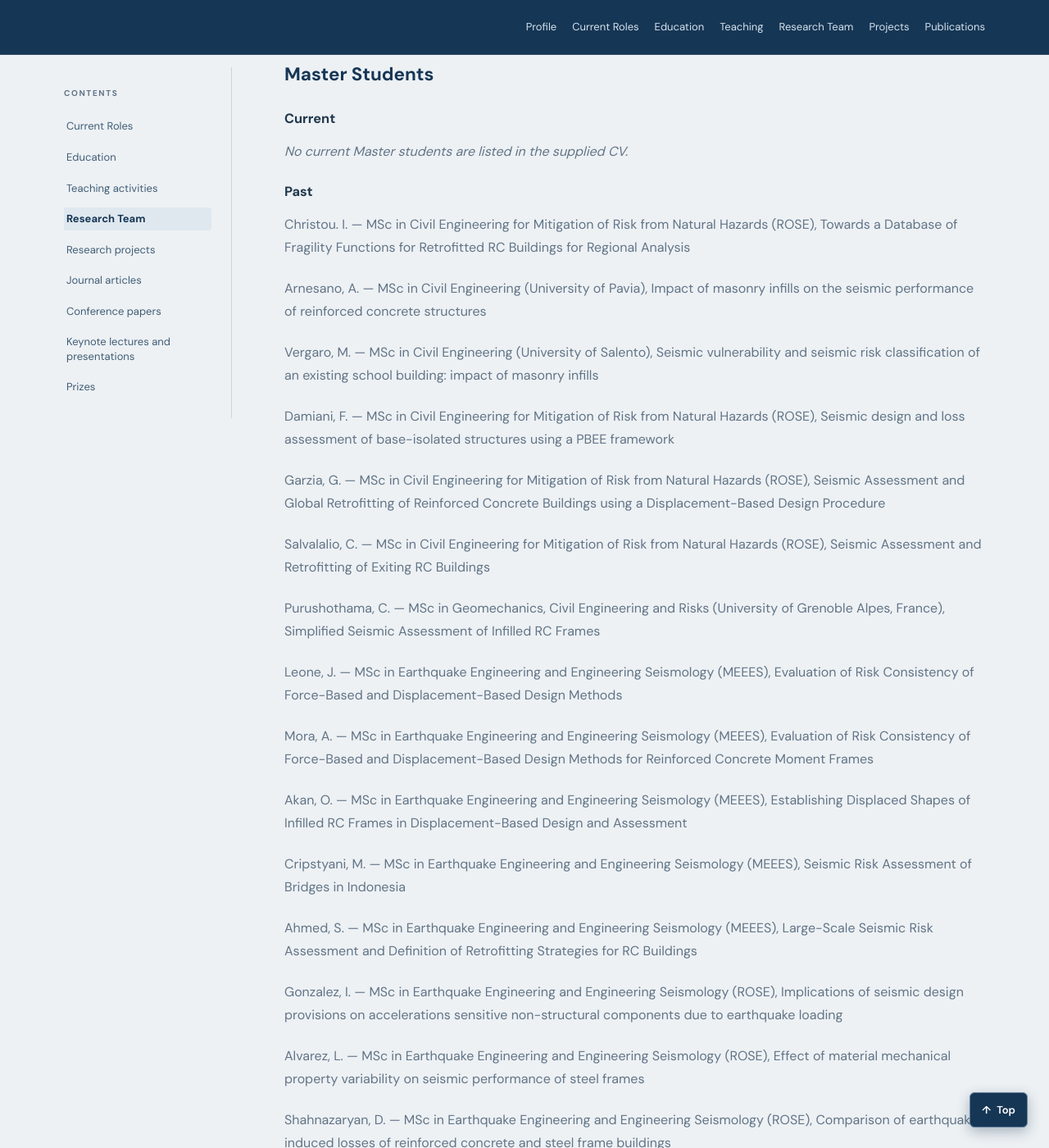
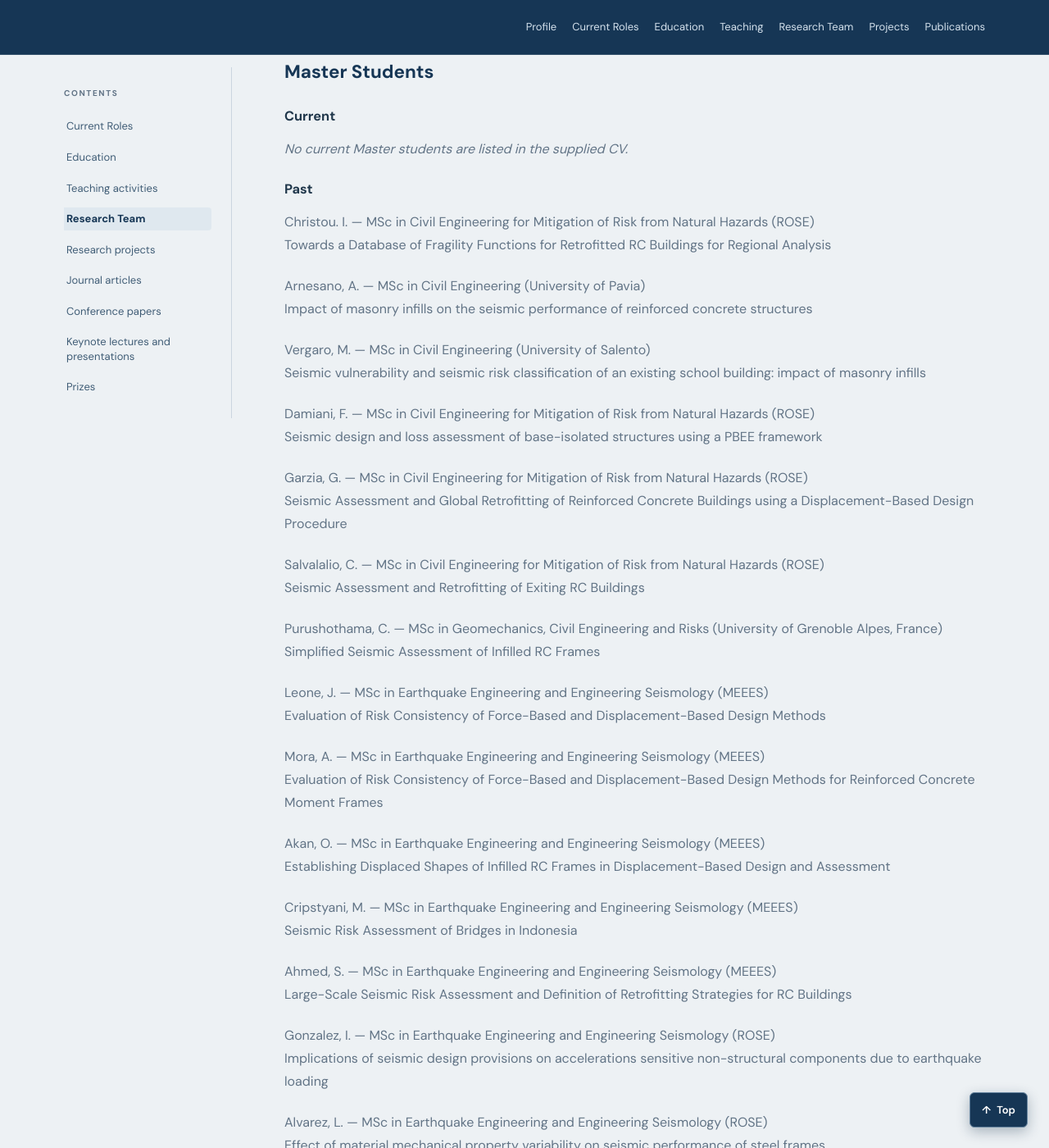
Before and after one commit to rncmonteiro/cv, a Jekyll site: the page built from index.md, in a window 1280 px wide and 1400 px high, scrolled down 6634 px. Shown: the whole window at 82% size. Built offline with Jekyll 4.4.1, drawn with Linux system fonts in a browser that asks for light colours; some of the changed text lies outside the part shown.

Commit message:
Add files via upload

```diff
--- a/_includes/content/team.md
+++ b/_includes/content/team.md
@@ -39,7 +39,7 @@
 
 <div style="margin:14px 0 22px;">
   <div style="border:0 !important;"><strong>Nicola Scattarreggia</strong> (Italy)</div>
-  <div style="margin:6px 0 0 18px;">
+  <div style="margin:5px 0 0; padding:0;">
     <div style="margin:3px 0; border:0 !important;">- Risk assessment and retrofitting of existing bridges</div>
     <div style="margin:3px 0; border:0 !important;">- Multi-hazard vulnerability and robustness assessment of existing bridges</div>
   </div>
@@ -51,7 +51,7 @@
 
 <div style="margin:14px 0 22px;">
   <div style="border:0 !important;"><strong>Andres Abarca Jimenez</strong> (Costa Rica)</div>
-  <div style="margin:6px 0 0 18px;">
+  <div style="margin:5px 0 0; padding:0;">
     <div style="margin:3px 0; border:0 !important;">- Risk assessment and management of existing reinforced concrete bridges</div>
     <div style="margin:3px 0; border:0 !important;">- Seismic vulnerability of residential buildings and reinforced concrete bridges in Algeria</div>
   </div>
@@ -69,7 +69,7 @@
 
 <div style="margin:14px 0 22px;">
   <div style="border:0 !important;"><strong>Gerard O’Reilly</strong> (Ireland)</div>
-  <div style="margin:6px 0 0 18px;">
+  <div style="margin:5px 0 0; padding:0;">
     <div style="margin:3px 0; border:0 !important;">- Advanced assessment of seismic performance and collapse probability of existing masonry-infilled reinforced concrete buildings (Main supervisor: Prof. Rui Pinho, University of Pavia)</div>
     <div style="margin:3px 0; border:0 !important;">- Risk analysis of critical infrastructure (Main supervisor: Prof. Michele Calvi, IUSS Pavia)</div>
   </div>
@@ -193,98 +193,146 @@
 
 #### Past
 
-Christou. I. — MSc in Civil Engineering for Mitigation of Risk from Natural Hazards (ROSE), Towards a Database of Fragility Functions for Retrofitted RC Buildings for Regional Analysis
+Christou. I. — MSc in Civil Engineering for Mitigation of Risk from Natural Hazards (ROSE)
+Towards a Database of Fragility Functions for Retrofitted RC Buildings for Regional Analysis
 
-Arnesano, A. — MSc in Civil Engineering (University of Pavia), Impact of masonry infills on the seismic performance of reinforced concrete structures
+Arnesano, A. — MSc in Civil Engineering (University of Pavia)
+Impact of masonry infills on the seismic performance of reinforced concrete structures
 
-Vergaro, M. — MSc in Civil Engineering (University of Salento), Seismic vulnerability and seismic risk classification of an existing school building: impact of masonry infills
+Vergaro, M. — MSc in Civil Engineering (University of Salento)
+Seismic vulnerability and seismic risk classification of an existing school building: impact of masonry infills
 
-Damiani, F. — MSc in Civil Engineering for Mitigation of Risk from Natural Hazards (ROSE), Seismic design and loss assessment of base-isolated structures using a PBEE framework
+Damiani, F. — MSc in Civil Engineering for Mitigation of Risk from Natural Hazards (ROSE)
+Seismic design and loss assessment of base-isolated structures using a PBEE framework
 
-Garzia, G. — MSc in Civil Engineering for Mitigation of Risk from Natural Hazards (ROSE), Seismic Assessment and Global Retrofitting of Reinforced Concrete Buildings using a Displacement-Based Design Procedure
+Garzia, G. — MSc in Civil Engineering for Mitigation of Risk from Natural Hazards (ROSE)
+Seismic Assessment and Global Retrofitting of Reinforced Concrete Buildings using a Displacement-Based Design Procedure
 
-Salvalalio, C. — MSc in Civil Engineering for Mitigation of Risk from Natural Hazards (ROSE), Seismic Assessment and Retrofitting of Exiting RC Buildings
+Salvalalio, C. — MSc in Civil Engineering for Mitigation of Risk from Natural Hazards (ROSE)
+Seismic Assessment and Retrofitting of Exiting RC Buildings
 
-Purushothama, C. — MSc in Geomechanics, Civil Engineering and Risks (University of Grenoble Alpes, France), Simplified Seismic Assessment of Infilled RC Frames
+Purushothama, C. — MSc in Geomechanics, Civil Engineering and Risks (University of Grenoble Alpes, France)
+Simplified Seismic Assessment of Infilled RC Frames
 
-Leone, J. — MSc in Earthquake Engineering and Engineering Seismology (MEEES), Evaluation of Risk Consistency of Force-Based and Displacement-Based Design Methods
+Leone, J. — MSc in Earthquake Engineering and Engineering Seismology (MEEES)
+Evaluation of Risk Consistency of Force-Based and Displacement-Based Design Methods
 
-Mora, A. — MSc in Earthquake Engineering and Engineering Seismology (MEEES), Evaluation of Risk Consistency of Force-Based and Displacement-Based Design Methods for Reinforced Concrete Moment Frames
+Mora, A. — MSc in Earthquake Engineering and Engineering Seismology (MEEES)
+Evaluation of Risk Consistency of Force-Based and Displacement-Based Design Methods for Reinforced Concrete Moment Frames
 
-Akan, O. — MSc in Earthquake Engineering and Engineering Seismology (MEEES), Establishing Displaced Shapes of Infilled RC Frames in Displacement-Based Design and Assessment
+Akan, O. — MSc in Earthquake Engineering and Engineering Seismology (MEEES)
+Establishing Displaced Shapes of Infilled RC Frames in Displacement-Based Design and Assessment
 
-Cripstyani, M. — MSc in Earthquake Engineering and Engineering Seismology (MEEES), Seismic Risk Assessment of Bridges in Indonesia
+Cripstyani, M. — MSc in Earthquake Engineering and Engineering Seismology (MEEES)
+Seismic Risk Assessment of Bridges in Indonesia
 
-Ahmed, S. — MSc in Earthquake Engineering and Engineering Seismology (MEEES), Large-Scale Seismic Risk Assessment and Definition of Retrofitting Strategies for RC Buildings
+Ahmed, S. — MSc in Earthquake Engineering and Engineering Seismology (MEEES)
+Large-Scale Seismic Risk Assessment and Definition of Retrofitting Strategies for RC Buildings
 
-Gonzalez, I. — MSc in Earthquake Engineering and Engineering Seismology (ROSE), Implications of seismic design provisions on accelerations sensitive non-structural components due to earthquake loading
+Gonzalez, I. — MSc in Earthquake Engineering and Engineering Seismology (ROSE)
+Implications of seismic design provisions on accelerations sensitive non-structural components due to earthquake loading
 
-Alvarez, L. — MSc in Earthquake Engineering and Engineering Seismology (ROSE), Effect of material mechanical property variability on seismic performance of steel frames
+Alvarez, L. — MSc in Earthquake Engineering and Engineering Seismology (ROSE)
+Effect of material mechanical property variability on seismic performance of steel frames
 
-Shahnazaryan, D. — MSc in Earthquake Engineering and Engineering Seismology (ROSE), Comparison of earthquake-induced losses of reinforced concrete and steel frame buildings
+Shahnazaryan, D. — MSc in Earthquake Engineering and Engineering Seismology (ROSE)
+Comparison of earthquake-induced losses of reinforced concrete and steel frame buildings
 
-Rica, V. — MSc Erasmus Mundus in Earthquake Engineering and Engineering Seismology (MEEES), Integrated Seismic Risk in Palestine
+Rica, V. — MSc Erasmus Mundus in Earthquake Engineering and Engineering Seismology (MEEES)
+Integrated Seismic Risk in Palestine
 
-Carofilis, W. — MSc in Earthquake Engineering and Engineering Seismology (ROSE), Seismic Loss Assessment and Retrofitting Strategies of a RC School Building
+Carofilis, W. — MSc in Earthquake Engineering and Engineering Seismology (ROSE)
+Seismic Loss Assessment and Retrofitting Strategies of a RC School Building
 
-Bellotti, V. — MSc in Earthquake Engineering and Engineering Seismology (ROSE), Seismic assessment of low-rise masonry buildings in Groningen’s province (NL)
+Bellotti, V. — MSc in Earthquake Engineering and Engineering Seismology (ROSE)
+Seismic assessment of low-rise masonry buildings in Groningen’s province (NL)
 
-Zampieri, S. — MSc in Earthquake Engineering and Engineering Seismology (ROSE), Human-Induced Seismicity in Groningen: Prioritization of risk assessments and Resilience-Based Design
+Zampieri, S. — MSc in Earthquake Engineering and Engineering Seismology (ROSE)
+Human-Induced Seismicity in Groningen: Prioritization of risk assessments and Resilience-Based Design
 
-Bagavasingam, T. — MSc Erasmus Mundus in Earthquake Engineering and Engineering Seismology (MEEES), Development of Fragility Curves for RC Buildings in Northern Algeria
+Bagavasingam, T. — MSc Erasmus Mundus in Earthquake Engineering and Engineering Seismology (MEEES)
+Development of Fragility Curves for RC Buildings in Northern Algeria
 
-Mercurio, A. — MSc in Earthquake Engineering and Engineering Seismology (ROSE), Floor Response Spectrum for Seismic Design: Intervention on a High-Rise Building in Milan
+Mercurio, A. — MSc in Earthquake Engineering and Engineering Seismology (ROSE)
+Floor Response Spectrum for Seismic Design: Intervention on a High-Rise Building in Milan
 
-Borozan J. — MSc in Earthquake Engineering and Engineering Seismology (ROSE), Seismic assessment of RC buildings considering soil-structure interaction
+Borozan J. — MSc in Earthquake Engineering and Engineering Seismology (ROSE)
+Seismic assessment of RC buildings considering soil-structure interaction
 
-O’Hearne N. — MSc in Earthquake Engineering and Engineering Seismology (ROSE), Seismic numerical assessment of historical buildings
+O’Hearne N. — MSc in Earthquake Engineering and Engineering Seismology (ROSE)
+Seismic numerical assessment of historical buildings
 
-Musta P. — MSc Erasmus Mundus in Earthquake Engineering and Engineering Seismology (MEEES), Simplified Numerical Models for Seismic Performance of CFSTs
+Musta P. — MSc Erasmus Mundus in Earthquake Engineering and Engineering Seismology (MEEES)
+Simplified Numerical Models for Seismic Performance of CFSTs
 
-Gaviria A. — MSc in Risk and Emergency Management, Database of standards, practices and procedures for disaster risk reduction
+Gaviria A. — MSc in Risk and Emergency Management
+Database of standards, practices and procedures for disaster risk reduction
 
-Sarchi, L. — MSc in Risk and Emergency Management, Numerical modeling of non-engineered structures
+Sarchi, L. — MSc in Risk and Emergency Management
+Numerical modeling of non-engineered structures
 
-Perdomo C. — MSc Erasmus Mundus in Earthquake Engineering and Engineering Seismology (MEEES), Use of Generalized Force Vectors for multi-mode pushover analysis of bridges
+Perdomo C. — MSc Erasmus Mundus in Earthquake Engineering and Engineering Seismology (MEEES)
+Use of Generalized Force Vectors for multi-mode pushover analysis of bridges
 
-Kalemi, B. — MSc Erasmus Mundus in Earthquake Engineering and Engineering Seismology (MEEES), Seismic Performance of RC Filled Steel Columns
+Kalemi, B. — MSc Erasmus Mundus in Earthquake Engineering and Engineering Seismology (MEEES)
+Seismic Performance of RC Filled Steel Columns
 
-Mystiliadi, A. — MSc Erasmus Mundus in Earthquake Engineering and Engineering Seismology (MEEES), Steel fibres reinforced concrete in static and dynamic conditions
+Mystiliadi, A. — MSc Erasmus Mundus in Earthquake Engineering and Engineering Seismology (MEEES)
+Steel fibres reinforced concrete in static and dynamic conditions
 
-Qu, L. — MSc Erasmus Mundus in Earthquake Engineering and Engineering Seismology (MEEES), Seismic performance of RC structures with mixed steel-FRP rebars
+Qu, L. — MSc Erasmus Mundus in Earthquake Engineering and Engineering Seismology (MEEES)
+Seismic performance of RC structures with mixed steel-FRP rebars
 
-Vecere, A. — MSc in Risk and Emergency Management, Post Disaster Needs Assessment – Shelter structures
+Vecere, A. — MSc in Risk and Emergency Management
+Post Disaster Needs Assessment – Shelter structures
 
-Ejiofor, M. — MSc in Risk and Emergency Management, Flood Risk Model for Nigeria
+Ejiofor, M. — MSc in Risk and Emergency Management
+Flood Risk Model for Nigeria
 
-Civiletti, G. — MSc in Risk and Emergency Management, Improved models for increased seismic risk awareness
+Civiletti, G. — MSc in Risk and Emergency Management
+Improved models for increased seismic risk awareness
 
-Jiang, Y. — MSc in Earthquake Engineering and Engineering Seismology (ROSE), Sustainable High-Performance Concrete-Steel Tubular Columns for Seismic Areas
+Jiang, Y. — MSc in Earthquake Engineering and Engineering Seismology (ROSE)
+Sustainable High-Performance Concrete-Steel Tubular Columns for Seismic Areas
 
-Ahmed, K. — MSc in Risk and Emergency Management, Seismic Risk Assessment in Pakistan
+Ahmed, K. — MSc in Risk and Emergency Management
+Seismic Risk Assessment in Pakistan
 
-Ghazaryan, A. — MSc in Risk and Emergency Management, Disaster risk financing and insurance strategy
+Ghazaryan, A. — MSc in Risk and Emergency Management
+Disaster risk financing and insurance strategy
 
-Keramat, S. — MSc in Risk and Emergency Management, Reducing Disaster Risk through Promotion of Rights and Good Governance
+Keramat, S. — MSc in Risk and Emergency Management
+Reducing Disaster Risk through Promotion of Rights and Good Governance
 
-Zhang, X. — MSc in Earthquake Engineering and Engineering Seismology (ROSE), Different Approaches to Derive Analytical Fragility Functions of Bridges
+Zhang, X. — MSc in Earthquake Engineering and Engineering Seismology (ROSE)
+Different Approaches to Derive Analytical Fragility Functions of Bridges
 
-Zelaschi, C. — MSc in Earthquake Engineering and Engineering Seismology (ROSE), Systemic characterization of RC bridges for seismic loss assessment
+Zelaschi, C. — MSc in Earthquake Engineering and Engineering Seismology (ROSE)
+Systemic characterization of RC bridges for seismic loss assessment
 
-Sriwastava, A. — MSc in Risk and Emergency Management, Development of a methodology to distribute existing rainfall amounts on terrain and simulation of rainfall induced flooding
+Sriwastava, A. — MSc in Risk and Emergency Management
+Development of a methodology to distribute existing rainfall amounts on terrain and simulation of rainfall induced flooding
 
-Sepitci, B. — MSc in Risk and Emergency Management, The Relationship between Global Climate Change and Rainfall Induced Natural Hazards
+Sepitci, B. — MSc in Risk and Emergency Management
+The Relationship between Global Climate Change and Rainfall Induced Natural Hazards
 
-Santos, R. — MSc in Risk and Emergency Management, Assessing housing needs following the Canterbury Earthquakes: A critical review of predictive models and feasibility of their implementation in New Zealand
+Santos, R. — MSc in Risk and Emergency Management
+Assessing housing needs following the Canterbury Earthquakes: A critical review of predictive models and feasibility of their implementation in New Zealand
 
-González, R. — MSc in Risk and Emergency Management, From hurricane hazard modelling to risk assessment; a comparative study
+González, R. — MSc in Risk and Emergency Management
+From hurricane hazard modelling to risk assessment; a comparative study
 
-Servi, Y. — MSc in Risk and Emergency Management, Disaster Risk Management for the East Asia and Pacific Region
+Servi, Y. — MSc in Risk and Emergency Management
+Disaster Risk Management for the East Asia and Pacific Region
 
-Endire, Y. — MSc in Risk and Emergency Management, Wildfire Risk Assessment in Benishangul Gumuz Regional State of Ethiopia
+Endire, Y. — MSc in Risk and Emergency Management
+Wildfire Risk Assessment in Benishangul Gumuz Regional State of Ethiopia
 
-Carvalho, A. — MSc in Civil Engineering (University of Porto), Seismic assessment of reinforced concrete bridges
+Carvalho, A. — MSc in Civil Engineering (University of Porto)
+Seismic assessment of reinforced concrete bridges
 
-Sousa, L. — MSc in Civil Engineering (University of Porto), Seismic assessment of reinforced concrete hollow pier bridges
+Sousa, L. — MSc in Civil Engineering (University of Porto)
+Seismic assessment of reinforced concrete hollow pier bridges
 
-Ribeiro, R — MSc in Civil Engineering (University of Porto), Pushover analysis of reinforced concrete bridges
+Ribeiro, R — MSc in Civil Engineering (University of Porto)
+Pushover analysis of reinforced concrete bridges
```
